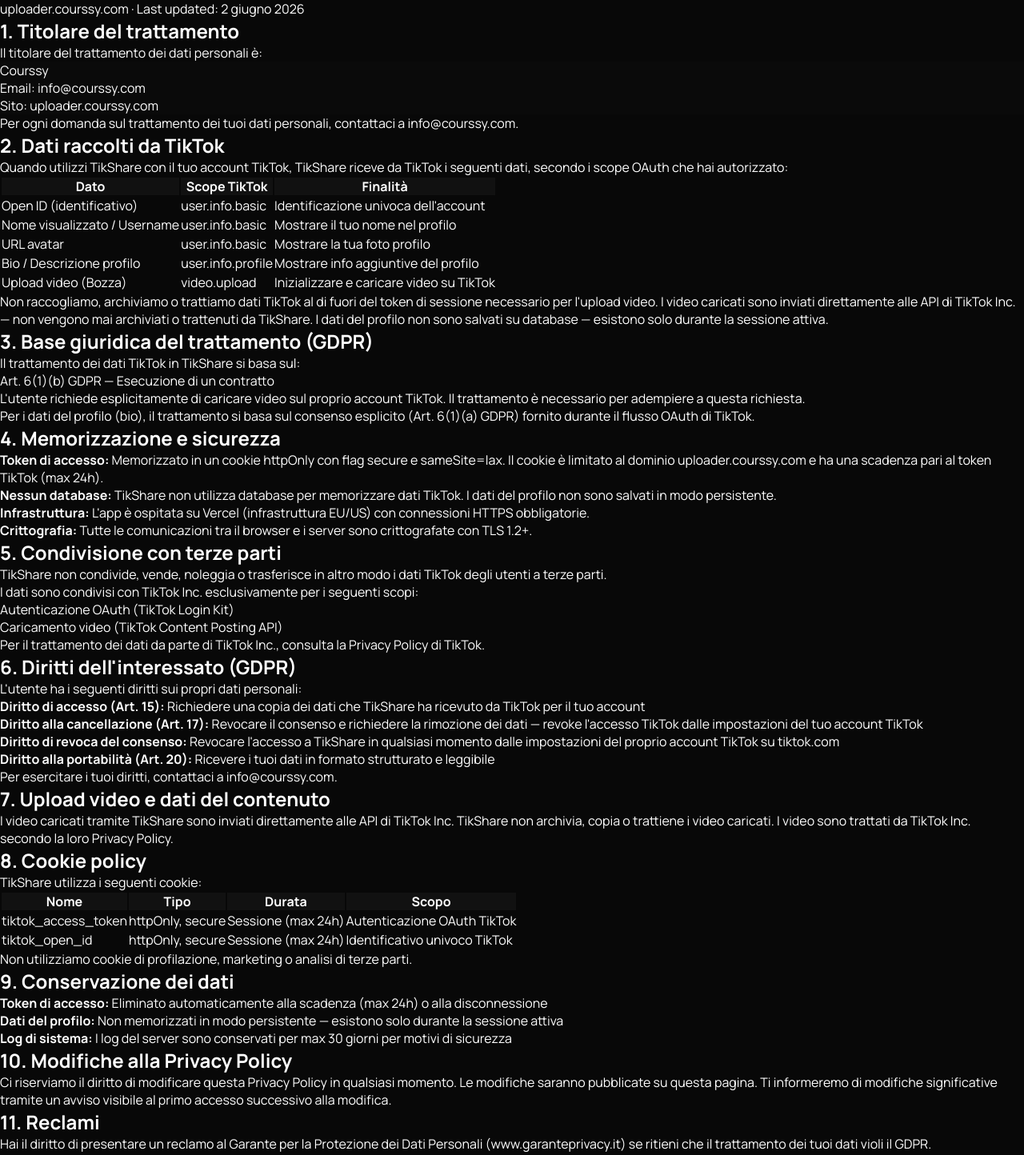
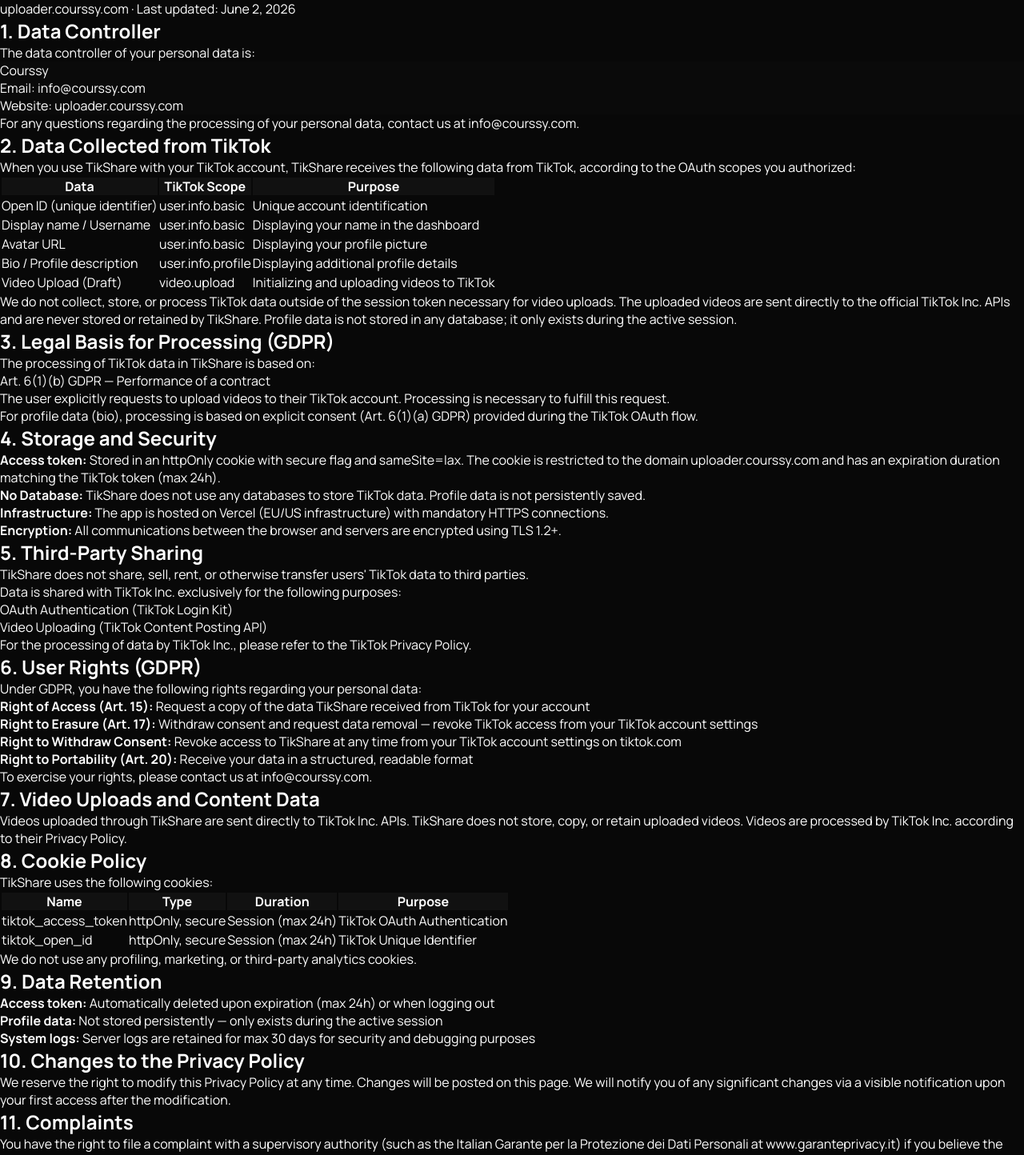
Before and after one commit to Marcuss-ops/Courser, a Next.js app in the folder apps/uploader/: page /privacy in a window 1280 px wide. Shown: the part 1373-2817 px from the top of the page at 80% size. Built offline with nearby package versions, Linux system fonts and the light colour scheme.

Commit message:
translate website pages to english for tiktok developer review compliance

```diff
--- a/apps/uploader/src/app/privacy/page.tsx
+++ b/apps/uploader/src/app/privacy/page.tsx
@@ -3,7 +3,7 @@
 
 export const metadata: Metadata = {
   title: "Privacy Policy — TikShare",
-  description: "Informativa sulla privacy per TikShare, in conformità al GDPR.",
+  description: "Privacy Policy for TikShare, in compliance with GDPR.",
 };
 
 export default function PrivacyPage() {
@@ -26,39 +26,39 @@
       <div className="pt-28 px-6 pb-20">
         <div className="mx-auto max-w-3xl">
           <h1 className="text-4xl font-extrabold text-white mb-2">Privacy Policy</h1>
-          <p className="text-sm text-gray-500 mb-10">uploader.courssy.com · Last updated: {new Date().toLocaleDateString("it-IT", { year: "numeric", month: "long", day: "numeric" })}</p>
+          <p className="text-sm text-gray-500 mb-10">uploader.courssy.com · Last updated: {new Date().toLocaleDateString("en-US", { year: "numeric", month: "long", day: "numeric" })}</p>
 
           <div className="space-y-8 text-gray-400 text-sm leading-relaxed">
 
             <section>
-              <h2 className="text-lg font-bold text-white mb-3">1. Titolare del trattamento</h2>
-              <p>Il titolare del trattamento dei dati personali è:</p>
+              <h2 className="text-lg font-bold text-white mb-3">1. Data Controller</h2>
+              <p>The data controller of your personal data is:</p>
               <div className="mt-3 rounded-xl border border-[#222] p-4" style={{ background: "#0a0a0a" }}>
                 <p className="font-semibold text-white">Courssy</p>
                 <p>Email: <span className="text-[#25F4EE]">info@courssy.com</span></p>
-                <p>Sito: <span className="text-[#25F4EE]">uploader.courssy.com</span></p>
+                <p>Website: <span className="text-[#25F4EE]">uploader.courssy.com</span></p>
               </div>
-              <p className="mt-3">Per ogni domanda sul trattamento dei tuoi dati personali, contattaci a info@courssy.com.</p>
+              <p className="mt-3">For any questions regarding the processing of your personal data, contact us at info@courssy.com.</p>
             </section>
 
             <section>
-              <h2 className="text-lg font-bold text-white mb-3">2. Dati raccolti da TikTok</h2>
-              <p>Quando utilizzi TikShare con il tuo account TikTok, TikShare riceve da TikTok i seguenti dati, secondo i scope OAuth che hai autorizzato:</p>
+              <h2 className="text-lg font-bold text-white mb-3">2. Data Collected from TikTok</h2>
+              <p>When you use TikShare with your TikTok account, TikShare receives the following data from TikTok, according to the OAuth scopes you authorized:</p>
               <table className="mt-3 w-full rounded-xl border border-[#222] overflow-hidden text-xs">
                 <thead>
                   <tr style={{ background: "#111" }}>
-                    <th className="px-4 py-3 text-left text-gray-400 font-medium">Dato</th>
-                    <th className="px-4 py-3 text-left text-gray-400 font-medium">Scope TikTok</th>
-                    <th className="px-4 py-3 text-left text-gray-400 font-medium">Finalità</th>
+                    <th className="px-4 py-3 text-left text-gray-400 font-medium">Data</th>
+                    <th className="px-4 py-3 text-left text-gray-400 font-medium">TikTok Scope</th>
+                    <th className="px-4 py-3 text-left text-gray-400 font-medium">Purpose</th>
                   </tr>
                 </thead>
                 <tbody className="divide-y divide-[#222]">
                   {[
-                    ["Open ID (identificativo)", "user.info.basic", "Identificazione univoca dell'account"],
-                    ["Nome visualizzato / Username", "user.info.basic", "Mostrare il tuo nome nel profilo"],
-                    ["URL avatar", "user.info.basic", "Mostrare la tua foto profilo"],
-                    ["Bio / Descrizione profilo", "user.info.profile", "Mostrare info aggiuntive del profilo"],
-                    ["Upload video (Bozza)", "video.upload", "Inizializzare e caricare video su TikTok"],
+                    ["Open ID (unique identifier)", "user.info.basic", "Unique account identification"],
+                    ["Display name / Username", "user.info.basic", "Displaying your name in the dashboard"],
+                    ["Avatar URL", "user.info.basic", "Displaying your profile picture"],
+                    ["Bio / Profile description", "user.info.profile", "Displaying additional profile details"],
+                    ["Video Upload (Draft)", "video.upload", "Initializing and uploading videos to TikTok"],
                   ].map(([dato, scope, fine]) => (
                     <tr key={dato}>
                       <td className="px-4 py-3 text-white">{dato}</td>
@@ -68,73 +68,73 @@
                   ))}
                 </tbody>
               </table>
-              <p className="mt-3">Non raccogliamo, archiviamo o trattiamo dati TikTok al di fuori del token di sessione necessario per l&apos;upload video. I video caricati sono inviati direttamente alle API di TikTok Inc. — non vengono mai archiviati o trattenuti da TikShare. I dati del profilo non sono salvati su database — esistono solo durante la sessione attiva.</p>
+              <p className="mt-3">We do not collect, store, or process TikTok data outside of the session token necessary for video uploads. The uploaded videos are sent directly to the official TikTok Inc. APIs and are never stored or retained by TikShare. Profile data is not stored in any database; it only exists during the active session.</p>
             </section>
 
             <section>
-              <h2 className="text-lg font-bold text-white mb-3">3. Base giuridica del trattamento (GDPR)</h2>
-              <p>Il trattamento dei dati TikTok in TikShare si basa sul:</p>
+              <h2 className="text-lg font-bold text-white mb-3">3. Legal Basis for Processing (GDPR)</h2>
+              <p>The processing of TikTok data in TikShare is based on:</p>
               <div className="mt-3 rounded-xl border border-[#25F4EE]/30 bg-[#25F4EE]/5 p-4">
-                <p className="font-semibold text-[#25F4EE]">Art. 6(1)(b) GDPR — Esecuzione di un contratto</p>
-                <p className="mt-1 text-gray-400 text-xs">L&apos;utente richiede esplicitamente di caricare video sul proprio account TikTok. Il trattamento è necessario per adempiere a questa richiesta.</p>
+                <p className="font-semibold text-[#25F4EE]">Art. 6(1)(b) GDPR — Performance of a contract</p>
+                <p className="mt-1 text-gray-400 text-xs">The user explicitly requests to upload videos to their TikTok account. Processing is necessary to fulfill this request.</p>
               </div>
-              <p className="mt-3">Per i dati del profilo (bio), il trattamento si basa sul consenso esplicito (Art. 6(1)(a) GDPR) fornito durante il flusso OAuth di TikTok.</p>
+              <p className="mt-3">For profile data (bio), processing is based on explicit consent (Art. 6(1)(a) GDPR) provided during the TikTok OAuth flow.</p>
             </section>
 
             <section>
-              <h2 className="text-lg font-bold text-white mb-3">4. Memorizzazione e sicurezza</h2>
+              <h2 className="text-lg font-bold text-white mb-3">4. Storage and Security</h2>
               <ul className="mt-2 space-y-2 list-disc list-inside">
-                <li><strong className="text-white">Token di accesso:</strong> Memorizzato in un cookie httpOnly con flag secure e sameSite=lax. Il cookie è limitato al dominio uploader.courssy.com e ha una scadenza pari al token TikTok (max 24h).</li>
-                <li><strong className="text-white">Nessun database:</strong> TikShare non utilizza database per memorizzare dati TikTok. I dati del profilo non sono salvati in modo persistente.</li>
-                <li><strong className="text-white">Infrastruttura:</strong> L&apos;app è ospitata su Vercel (infrastruttura EU/US) con connessioni HTTPS obbligatorie.</li>
-                <li><strong className="text-white">Crittografia:</strong> Tutte le comunicazioni tra il browser e i server sono crittografate con TLS 1.2+.</li>
+                <li><strong className="text-white">Access token:</strong> Stored in an httpOnly cookie with secure flag and sameSite=lax. The cookie is restricted to the domain uploader.courssy.com and has an expiration duration matching the TikTok token (max 24h).</li>
+                <li><strong className="text-white">No Database:</strong> TikShare does not use any databases to store TikTok data. Profile data is not persistently saved.</li>
+                <li><strong className="text-white">Infrastructure:</strong> The app is hosted on Vercel (EU/US infrastructure) with mandatory HTTPS connections.</li>
+                <li><strong className="text-white">Encryption:</strong> All communications between the browser and servers are encrypted using TLS 1.2+.</li>
               </ul>
             </section>
 
             <section>
-              <h2 className="text-lg font-bold text-white mb-3">5. Condivisione con terze parti</h2>
-              <p>TikShare non condivide, vende, noleggia o trasferisce in altro modo i dati TikTok degli utenti a terze parti.</p>
-              <p className="mt-2">I dati sono condivisi con TikTok Inc. esclusivamente per i seguenti scopi:</p>
+              <h2 className="text-lg font-bold text-white mb-3">5. Third-Party Sharing</h2>
+              <p>TikShare does not share, sell, rent, or otherwise transfer users' TikTok data to third parties.</p>
+              <p className="mt-2">Data is shared with TikTok Inc. exclusively for the following purposes:</p>
               <ul className="mt-2 space-y-1 list-disc list-inside">
-                <li>Autenticazione OAuth (TikTok Login Kit)</li>
-                <li>Caricamento video (TikTok Content Posting API)</li>
+                <li>OAuth Authentication (TikTok Login Kit)</li>
+                <li>Video Uploading (TikTok Content Posting API)</li>
               </ul>
-              <p className="mt-2">Per il trattamento dei dati da parte di TikTok Inc., consulta la <a href="https://www.tiktok.com/legal/privacy-policy" target="_blank" rel="noopener" className="text-[#25F4EE] hover:underline">Privacy Policy di TikTok</a>.</p>
+              <p className="mt-2">For the processing of data by TikTok Inc., please refer to the <a href="https://www.tiktok.com/legal/privacy-policy" target="_blank" rel="noopener" className="text-[#25F4EE] hover:underline">TikTok Privacy Policy</a>.</p>
             </section>
 
             <section>
-              <h2 className="text-lg font-bold text-white mb-3">6. Diritti dell&apos;interessato (GDPR)</h2>
-              <p>L&apos;utente ha i seguenti diritti sui propri dati personali:</p>
+              <h2 className="text-lg font-bold text-white mb-3">6. User Rights (GDPR)</h2>
+              <p>Under GDPR, you have the following rights regarding your personal data:</p>
               <ul className="mt-2 space-y-1 list-disc list-inside">
-                <li><strong>Diritto di accesso (Art. 15):</strong> Richiedere una copia dei dati che TikShare ha ricevuto da TikTok per il tuo account</li>
-                <li><strong>Diritto alla cancellazione (Art. 17):</strong> Revocare il consenso e richiedere la rimozione dei dati — revoke l&apos;accesso TikTok dalle impostazioni del tuo account TikTok</li>
-                <li><strong>Diritto di revoca del consenso:</strong> Revocare l&apos;accesso a TikShare in qualsiasi momento dalle impostazioni del proprio account TikTok su tiktok.com</li>
-                <li><strong>Diritto alla portabilità (Art. 20):</strong> Ricevere i tuoi dati in formato strutturato e leggibile</li>
+                <li><strong>Right of Access (Art. 15):</strong> Request a copy of the data TikShare received from TikTok for your account</li>
+                <li><strong>Right to Erasure (Art. 17):</strong> Withdraw consent and request data removal — revoke TikTok access from your TikTok account settings</li>
+                <li><strong>Right to Withdraw Consent:</strong> Revoke access to TikShare at any time from your TikTok account settings on tiktok.com</li>
+                <li><strong>Right to Portability (Art. 20):</strong> Receive your data in a structured, readable format</li>
               </ul>
-              <p className="mt-3">Per esercitare i tuoi diritti, contattaci a <span className="text-[#25F4EE]">info@courssy.com</span>.</p>
+              <p className="mt-3">To exercise your rights, please contact us at <span className="text-[#25F4EE]">info@courssy.com</span>.</p>
             </section>
 
             <section>
-              <h2 className="text-lg font-bold text-white mb-3">7. Upload video e dati del contenuto</h2>
-              <p>I video caricati tramite TikShare sono inviati direttamente alle API di TikTok Inc. TikShare non archivia, copia o trattiene i video caricati. I video sono trattati da TikTok Inc. secondo la loro <a href="https://www.tiktok.com/legal/privacy-policy" target="_blank" rel="noopener" className="text-[#25F4EE] hover:underline">Privacy Policy</a>.</p>
+              <h2 className="text-lg font-bold text-white mb-3">7. Video Uploads and Content Data</h2>
+              <p>Videos uploaded through TikShare are sent directly to TikTok Inc. APIs. TikShare does not store, copy, or retain uploaded videos. Videos are processed by TikTok Inc. according to their <a href="https://www.tiktok.com/legal/privacy-policy" target="_blank" rel="noopener" className="text-[#25F4EE] hover:underline">Privacy Policy</a>.</p>
             </section>
 
             <section>
-              <h2 className="text-lg font-bold text-white mb-3">8. Cookie policy</h2>
-              <p>TikShare utilizza i seguenti cookie:</p>
+              <h2 className="text-lg font-bold text-white mb-3">8. Cookie Policy</h2>
+              <p>TikShare uses the following cookies:</p>
               <table className="mt-3 w-full rounded-xl border border-[#222] overflow-hidden text-xs">
                 <thead>
                   <tr style={{ background: "#111" }}>
-                    <th className="px-4 py-3 text-left text-gray-400 font-medium">Nome</th>
-                    <th className="px-4 py-3 text-left text-gray-400 font-medium">Tipo</th>
-                    <th className="px-4 py-3 text-left text-gray-400 font-medium">Durata</th>
-                    <th className="px-4 py-3 text-left text-gray-400 font-medium">Scopo</th>
+                    <th className="px-4 py-3 text-left text-gray-400 font-medium">Name</th>
+                    <th className="px-4 py-3 text-left text-gray-400 font-medium">Type</th>
+                    <th className="px-4 py-3 text-left text-gray-400 font-medium">Duration</th>
+                    <th className="px-4 py-3 text-left text-gray-400 font-medium">Purpose</th>
                   </tr>
                 </thead>
                 <tbody className="divide-y divide-[#222]">
                   {[
-                    ["tiktok_access_token", "httpOnly, secure", "Sessione (max 24h)", "Autenticazione OAuth TikTok"],
-                    ["tiktok_open_id", "httpOnly, secure", "Sessione (max 24h)", "Identificativo univoco TikTok"],
+                    ["tiktok_access_token", "httpOnly, secure", "Session (max 24h)", "TikTok OAuth Authentication"],
+                    ["tiktok_open_id", "httpOnly, secure", "Session (max 24h)", "TikTok Unique Identifier"],
                   ].map(([name, type, duration, purpose]) => (
                     <tr key={name}>
                       <td className="px-4 py-3 text-white font-mono">{name}</td>
@@ -145,26 +145,26 @@
                   ))}
                 </tbody>
               </table>
-              <p className="mt-3">Non utilizziamo cookie di profilazione, marketing o analisi di terze parti.</p>
+              <p className="mt-3">We do not use any profiling, marketing, or third-party analytics cookies.</p>
             </section>
 
             <section>
-              <h2 className="text-lg font-bold text-white mb-3">9. Conservazione dei dati</h2>
+              <h2 className="text-lg font-bold text-white mb-3">9. Data Retention</h2>
               <ul className="mt-2 space-y-1 list-disc list-inside">
-                <li><strong className="text-white">Token di accesso:</strong> Eliminato automaticamente alla scadenza (max 24h) o alla disconnessione</li>
-                <li><strong className="text-white">Dati del profilo:</strong> Non memorizzati in modo persistente — esistono solo durante la sessione attiva</li>
-                <li><strong className="text-white">Log di sistema:</strong> I log del server sono conservati per max 30 giorni per motivi di sicurezza</li>
+                <li><strong className="text-white">Access token:</strong> Automatically deleted upon expiration (max 24h) or when logging out</li>
+                <li><strong className="text-white">Profile data:</strong> Not stored persistently — only exists during the active session</li>
+                <li><strong className="text-white">System logs:</strong> Server logs are retained for max 30 days for security and debugging purposes</li>
               </ul>
             </section>
 
             <section>
-              <h2 className="text-lg font-bold text-white mb-3">10. Modifiche alla Privacy Policy</h2>
-              <p>Ci riserviamo il diritto di modificare questa Privacy Policy in qualsiasi momento. Le modifiche saranno pubblicate su questa pagina. Ti informeremo di modifiche significative tramite un avviso visibile al primo accesso successivo alla modifica.</p>
+              <h2 className="text-lg font-bold text-white mb-3">10. Changes to the Privacy Policy</h2>
+              <p>We reserve the right to modify this Privacy Policy at any time. Changes will be posted on this page. We will notify you of any significant changes via a visible notification upon your first access after the modification.</p>
             </section>
 
             <section>
-              <h2 className="text-lg font-bold text-white mb-3">11. Reclami</h2>
-              <p>Hai il diritto di presentare un reclamo al Garante per la Protezione dei Dati Personali (www.garanteprivacy.it) se ritieni che il trattamento dei tuoi dati violi il GDPR.</p>
+              <h2 className="text-lg font-bold text-white mb-3">11. Complaints</h2>
+              <p>You have the right to file a complaint with a supervisory authority (such as the Italian Garante per la Protezione dei Dati Personali at www.garanteprivacy.it) if you believe the processing of your data violates the GDPR.</p>
             </section>
 
           </div>
```
Also changed, not shown: apps/uploader/src/app/layout.tsx (+2 -2 lines), apps/uploader/src/app/page.tsx (+47 -47 lines), apps/uploader/src/app/terms/page.tsx (+36 -36 lines).
